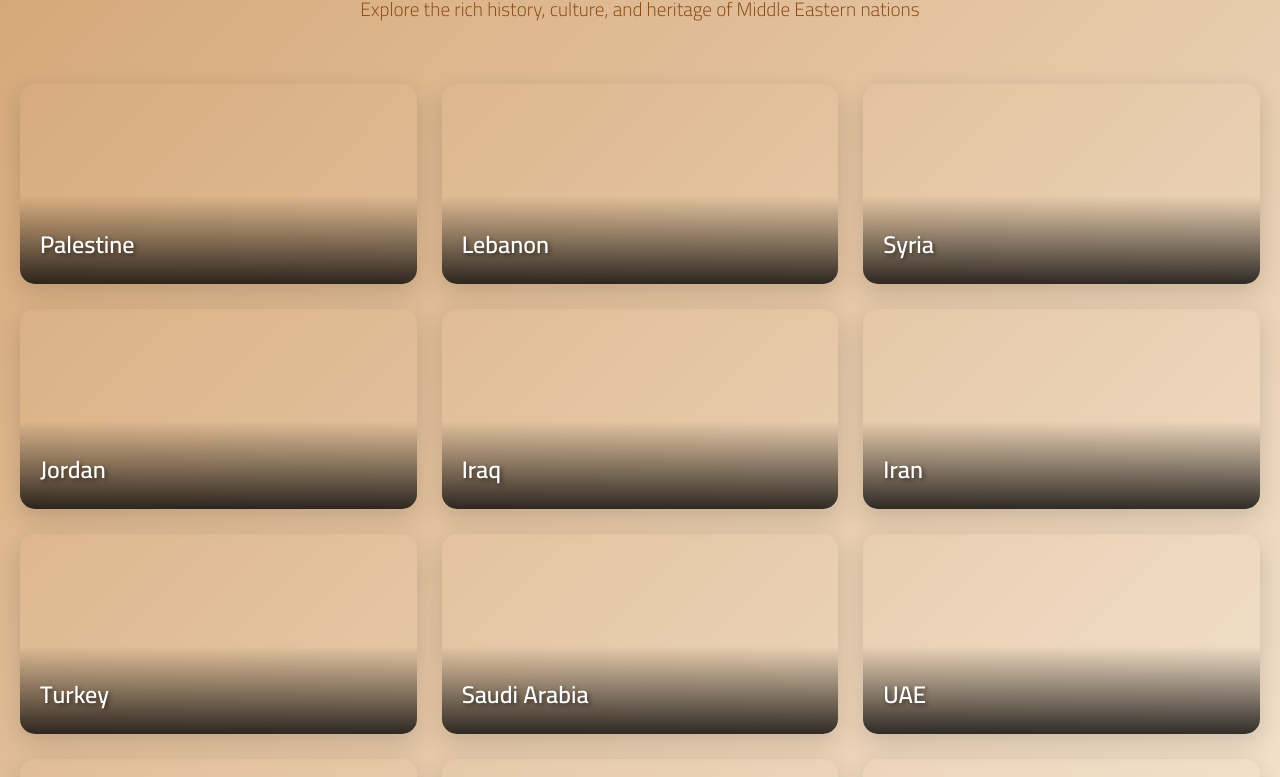
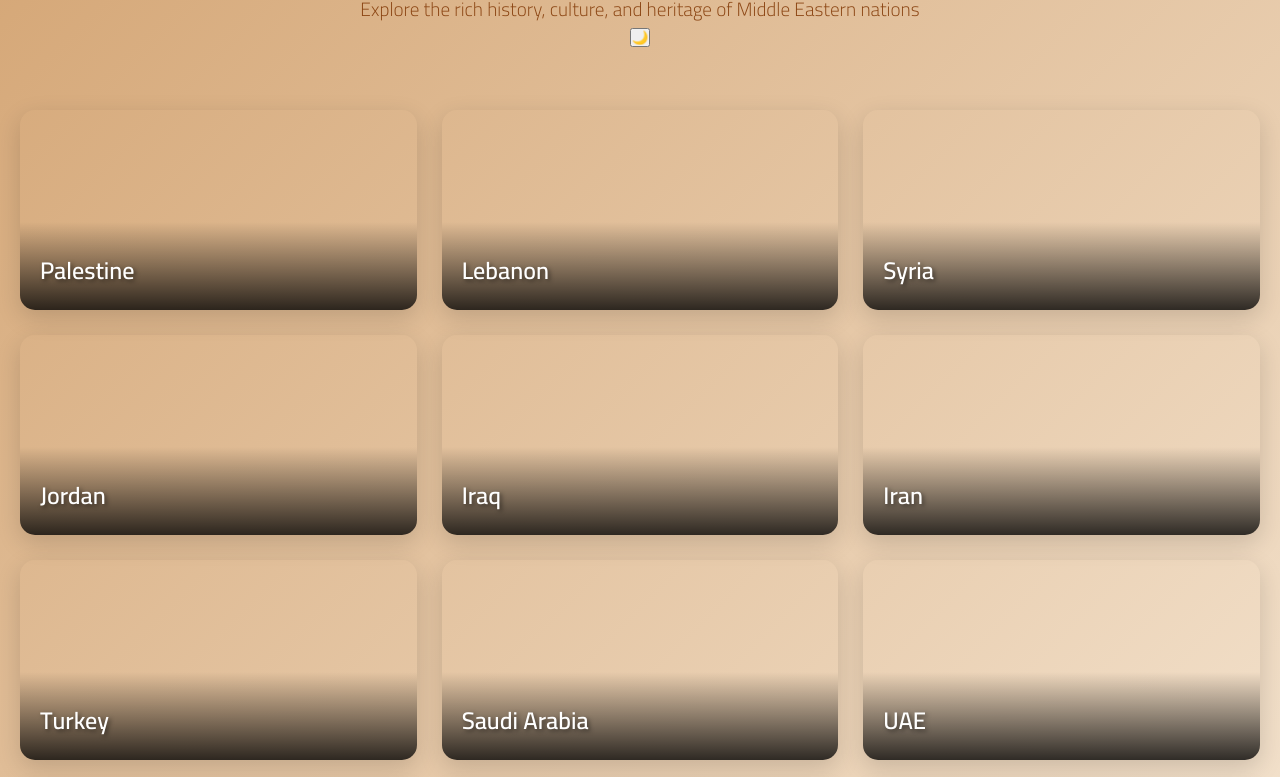
Before and after one commit to 3lya-sa3d/understandingthemiddleeast, a plain HTML site: page index.html in a window 1280 px wide. Shown: the part 126-903 px from the top of the page. Drawn offline with Linux system fonts and the light colour scheme.

Commit message:
Update index.html

```diff
--- a/index.html
+++ b/index.html
@@ -15,6 +15,9 @@
         <header class="header">
             <h1 class="main-title">Understand The Middle East</h1>
             <p class="subtitle">Explore the rich history, culture, and heritage of Middle Eastern nations</p>
+            <button class="theme-toggle" id="themeToggle" aria-label="Toggle dark mode">
+              <span class="toggle-icon">🌙</span>
+            </button>
             <button class="back-btn" id="backBtn" style="display: none;">← Back to Countries</button>
         </header>
 
```
